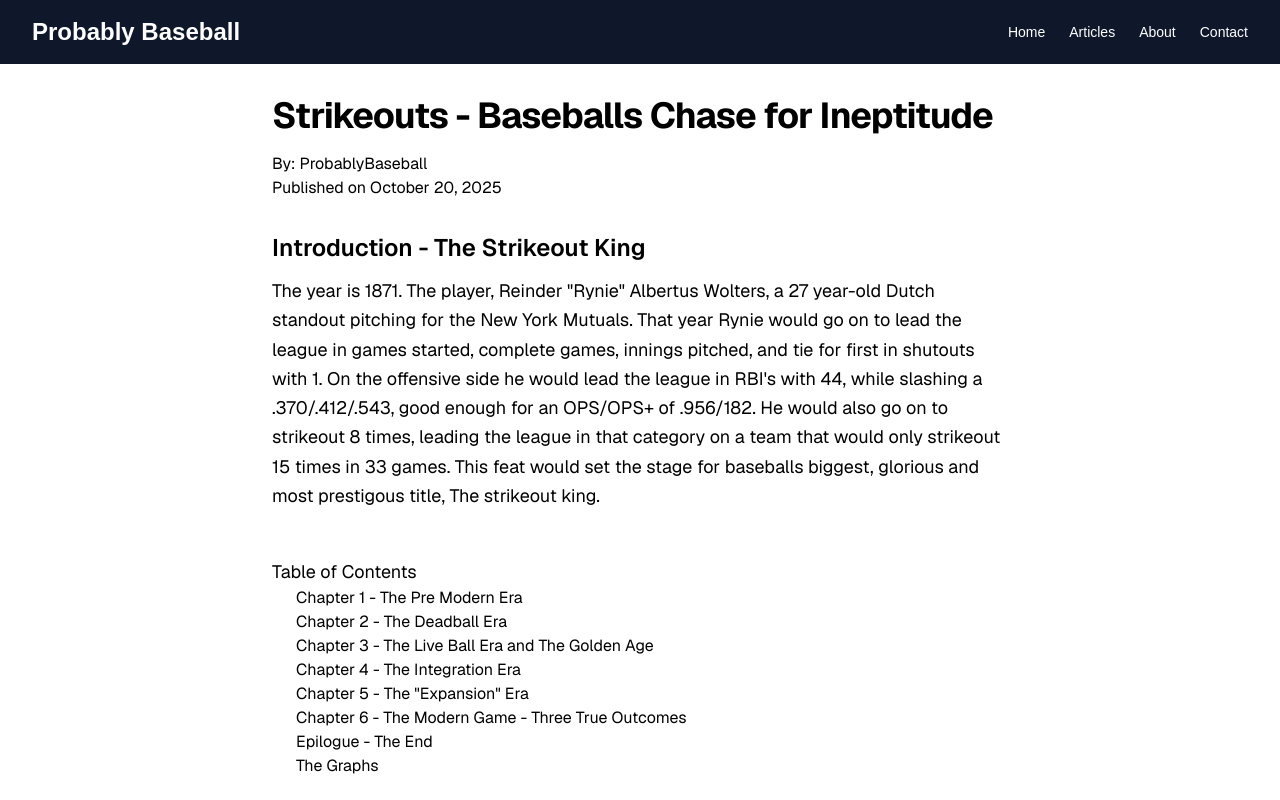
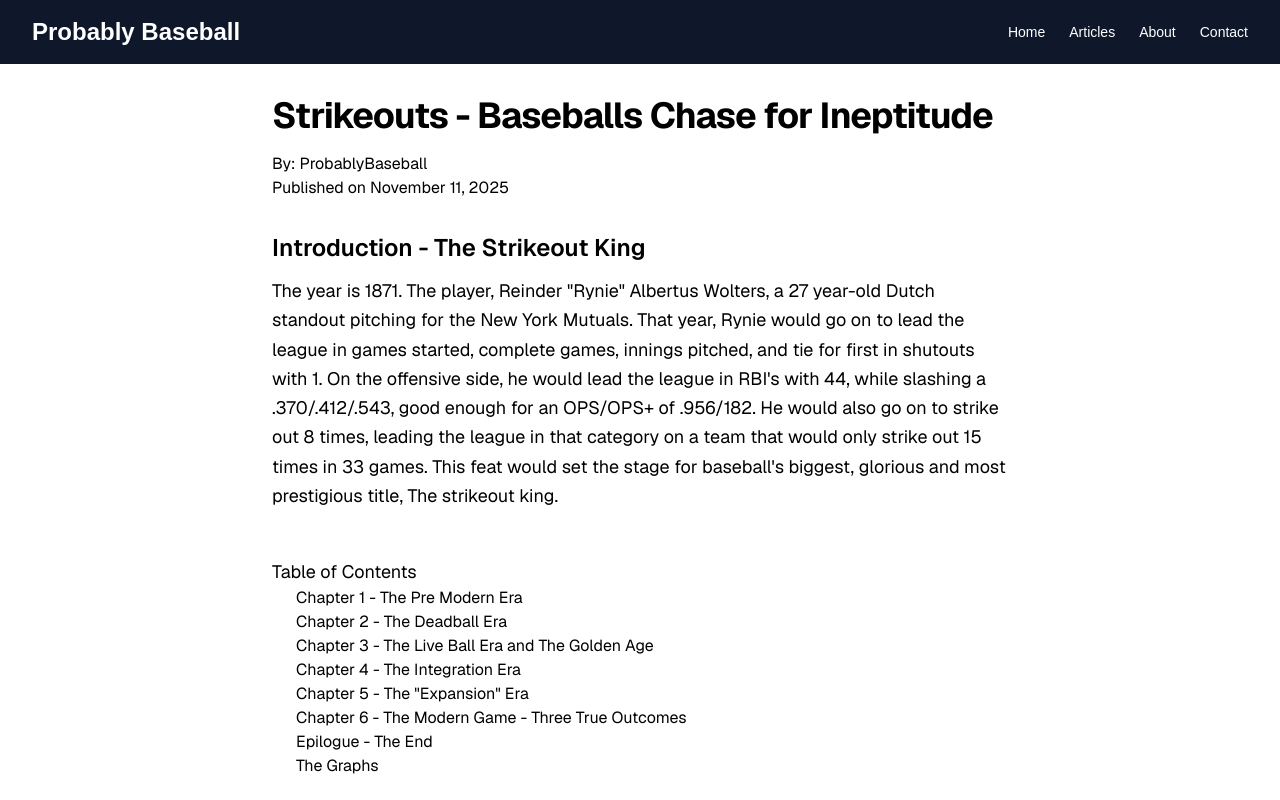
Before and after one commit to ColeB2/probablybaseball, a Next.js app: page /articles/strikeout-progression in a window 1280 px wide. Shown: the top 800 px of the page. Built offline with nearby package versions, Linux system fonts and the light colour scheme.

Commit message:
proofread main page

```diff
--- a/src/app/articles/strikeout-progression/page.tsx
+++ b/src/app/articles/strikeout-progression/page.tsx
@@ -42,7 +42,7 @@ export default function ArticlePage() {
                         Strikeouts - Baseballs Chase for Ineptitude
                     </h1>
                     <p className="">By: ProbablyBaseball</p>
-                    <p className="mb-8">Published on October 20, 2025</p>
+                    <p className="mb-8">Published on November 11, 2025</p>
 
                     <section className="mb-12 text-wrap">
                         <h2 className="text-2xl font-semibold mb-3">
@@ -50,11 +50,11 @@ export default function ArticlePage() {
                         </h2>
                         <p className="text-lg leading-relaxed text-wrap">
                             The year is 1871. The player, Reinder &quot;Rynie&quot; Albertus Wolters, a 27 year-old Dutch standout
-                            pitching for the New York Mutuals. That year Rynie would go on to lead the league in games started,
-                            complete games, innings pitched, and tie for first in shutouts with 1. On the offensive side he would lead the league
+                            pitching for the New York Mutuals. That year, Rynie would go on to lead the league in games started,
+                            complete games, innings pitched, and tie for first in shutouts with 1. On the offensive side, he would lead the league
                             in RBI&apos;s with 44, while slashing a .370/.412/.543, good enough for an OPS/OPS+ of .956/182. He would also go on
-                            to strikeout 8 times, leading the league in that category on a team that would only strikeout 15 times in 33 games. This
-                            feat would set the stage for baseballs biggest, glorious and most prestigous title, The strikeout king.
+                            to strike out 8 times, leading the league in that category on a team that would only strike out 15 times in 33 games. This
+                            feat would set the stage for baseball&apos;s biggest, glorious and most prestigious title, The strikeout king.
                         </p>
                     </section>
                     <div id="toc">
```
